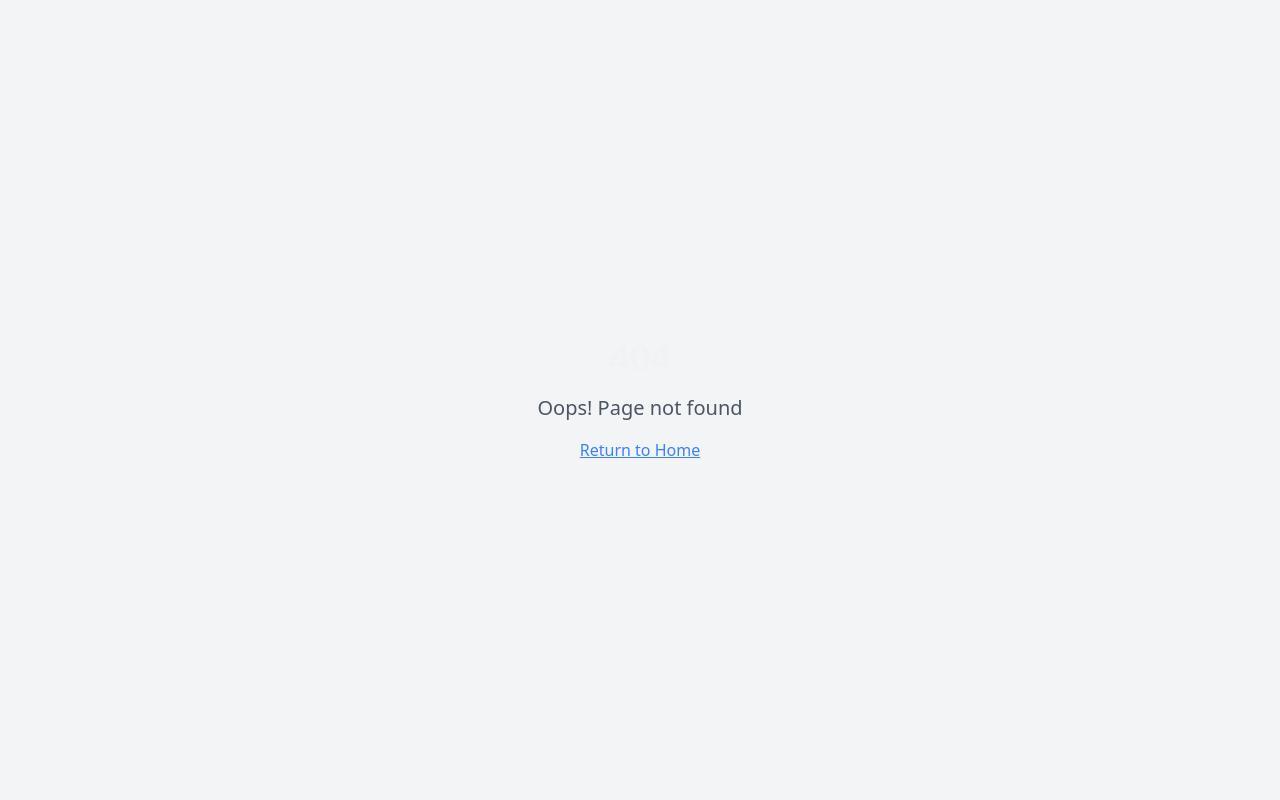
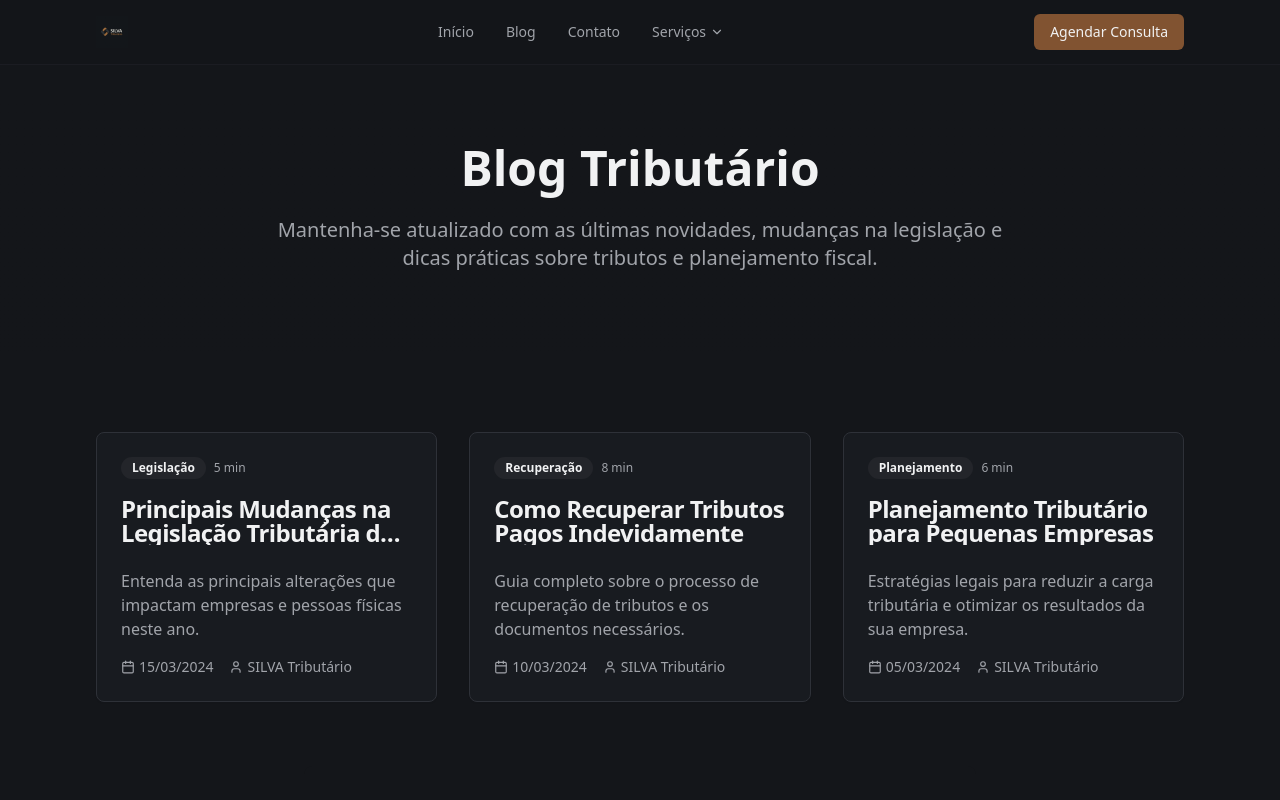
Before and after one commit to EderSilvaa/tax-hub-tribu, a React (Vite) app: page /blog in a window 1280 px wide. Before the commit this address had no page. Shown: the top 800 px of the page. Built offline with nearby package versions, Linux system fonts and the light colour scheme; a web font is replaced by a local one.

Commit message:
Add blog tab to header
Create a new "Blog" tab in the header and add it to the navigation. This will serve as a section for posts about taxes.

```diff
--- a/src/App.tsx
+++ b/src/App.tsx
@@ -11,6 +11,7 @@ import ConsultoriaPreventiva from "./pages/services/ConsultoriaPreventiva";
 import DefesaAutuacoes from "./pages/services/DefesaAutuacoes";
 import ImpostoRenda from "./pages/services/ImpostoRenda";
 import ConsultoriaEspecializada from "./pages/services/ConsultoriaEspecializada";
+import Blog from "./pages/Blog";
 
 const queryClient = new QueryClient();
 
@@ -22,6 +23,7 @@ const App = () => (
       <BrowserRouter>
         <Routes>
           <Route path="/" element={<Index />} />
+          <Route path="/blog" element={<Blog />} />
           <Route path="/servicos/recuperacao-tributos" element={<RecuperacaoTributos />} />
           <Route path="/servicos/isencoes-pequenas-empresas" element={<IsencoesPequenasEmpresas />} />
           <Route path="/servicos/consultoria-preventiva" element={<ConsultoriaPreventiva />} />
--- a/src/components/Header.tsx
+++ b/src/components/Header.tsx
@@ -16,6 +16,7 @@ const Header = () => {
 
   const navigation = [
     { name: "Início", href: "/" },
+    { name: "Blog", href: "/blog" },
     { name: "Contato", href: isHomePage ? "#contact" : "/#contact" },
   ];
 
--- /dev/null
+++ b/src/pages/Blog.tsx
@@ -0,0 +1,117 @@
+import Header from "@/components/Header";
+import Footer from "@/components/Footer";
+import { Card, CardContent, CardHeader, CardTitle } from "@/components/ui/card";
+import { Badge } from "@/components/ui/badge";
+import { Calendar, User } from "lucide-react";
+
+const Blog = () => {
+  // Placeholder blog posts - these would come from a CMS or database in a real app
+  const blogPosts = [
+    {
+      id: 1,
+      title: "Principais Mudanças na Legislação Tributária de 2024",
+      excerpt: "Entenda as principais alterações que impactam empresas e pessoas físicas neste ano.",
+      date: "2024-03-15",
+      author: "SILVA Tributário",
+      category: "Legislação",
+      readTime: "5 min"
+    },
+    {
+      id: 2,
+      title: "Como Recuperar Tributos Pagos Indevidamente",
+      excerpt: "Guia completo sobre o processo de recuperação de tributos e os documentos necessários.",
+      date: "2024-03-10",
+      author: "SILVA Tributário",
+      category: "Recuperação",
+      readTime: "8 min"
+    },
+    {
+      id: 3,
+      title: "Planejamento Tributário para Pequenas Empresas",
+      excerpt: "Estratégias legais para reduzir a carga tributária e otimizar os resultados da sua empresa.",
+      date: "2024-03-05",
+      author: "SILVA Tributário",
+      category: "Planejamento",
+      readTime: "6 min"
+    }
+  ];
+
+  return (
+    <div className="min-h-screen bg-background">
+      <Header />
+
+      <main className="pt-16">
+        {/* Hero Section */}
+        <section className="py-16 lg:py-20 bg-gradient-to-b from-primary/5 to-background">
+          <div className="max-w-6xl mx-auto px-4 sm:px-6 lg:px-8 text-center">
+            <h1 className="text-4xl lg:text-5xl font-bold text-foreground mb-6">
+              Blog Tributário
+            </h1>
+            <p className="text-xl text-muted-foreground max-w-3xl mx-auto">
+              Mantenha-se atualizado com as últimas novidades, mudanças na legislação
+              e dicas práticas sobre tributos e planejamento fiscal.
+            </p>
+          </div>
+        </section>
+
+        {/* Blog Posts Grid */}
+        <section className="py-16 lg:py-20">
+          <div className="max-w-6xl mx-auto px-4 sm:px-6 lg:px-8">
+            <div className="grid gap-8 md:grid-cols-2 lg:grid-cols-3">
+              {blogPosts.map((post) => (
+                <Card key={post.id} className="group hover:shadow-lg transition-all duration-300 cursor-pointer">
+                  <CardHeader>
+                    <div className="flex items-center gap-2 mb-3">
+                      <Badge variant="secondary" className="text-xs">
+                        {post.category}
+                      </Badge>
+                      <span className="text-xs text-muted-foreground">
+                        {post.readTime}
+                      </span>
+                    </div>
+                    <CardTitle className="group-hover:text-primary transition-colors duration-200 line-clamp-2">
+                      {post.title}
+                    </CardTitle>
+                  </CardHeader>
+                  <CardContent>
+                    <p className="text-muted-foreground mb-4 line-clamp-3">
+                      {post.excerpt}
+                    </p>
+                    <div className="flex items-center gap-4 text-sm text-muted-foreground">
+                      <div className="flex items-center gap-1">
+                        <Calendar size={14} />
+                        <span>{new Date(post.date).toLocaleDateString('pt-BR')}</span>
+                      </div>
+                      <div className="flex items-center gap-1">
+                        <User size={14} />
+                        <span>{post.author}</span>
+                      </div>
+                    </div>
+                  </CardContent>
+                </Card>
+              ))}
+            </div>
+
+            {/* Coming Soon Message */}
+            <div className="text-center mt-16">
+              <div className="bg-primary/5 rounded-lg p-8 max-w-2xl mx-auto">
+                <h3 className="text-2xl font-semibold text-foreground mb-4">
+                  Mais Conteúdo em Breve
+                </h3>
+                <p className="text-muted-foreground">
+                  Estamos preparando mais artigos valiosos sobre tributação,
+                  planejamento fiscal e mudanças na legislação. Volte em breve
+                  para conferir nossos novos posts!
+                </p>
+              </div>
+            </div>
+          </div>
+        </section>
+      </main>
+
+      <Footer />
+    </div>
+  );
+};
+
+export default Blog;
```
